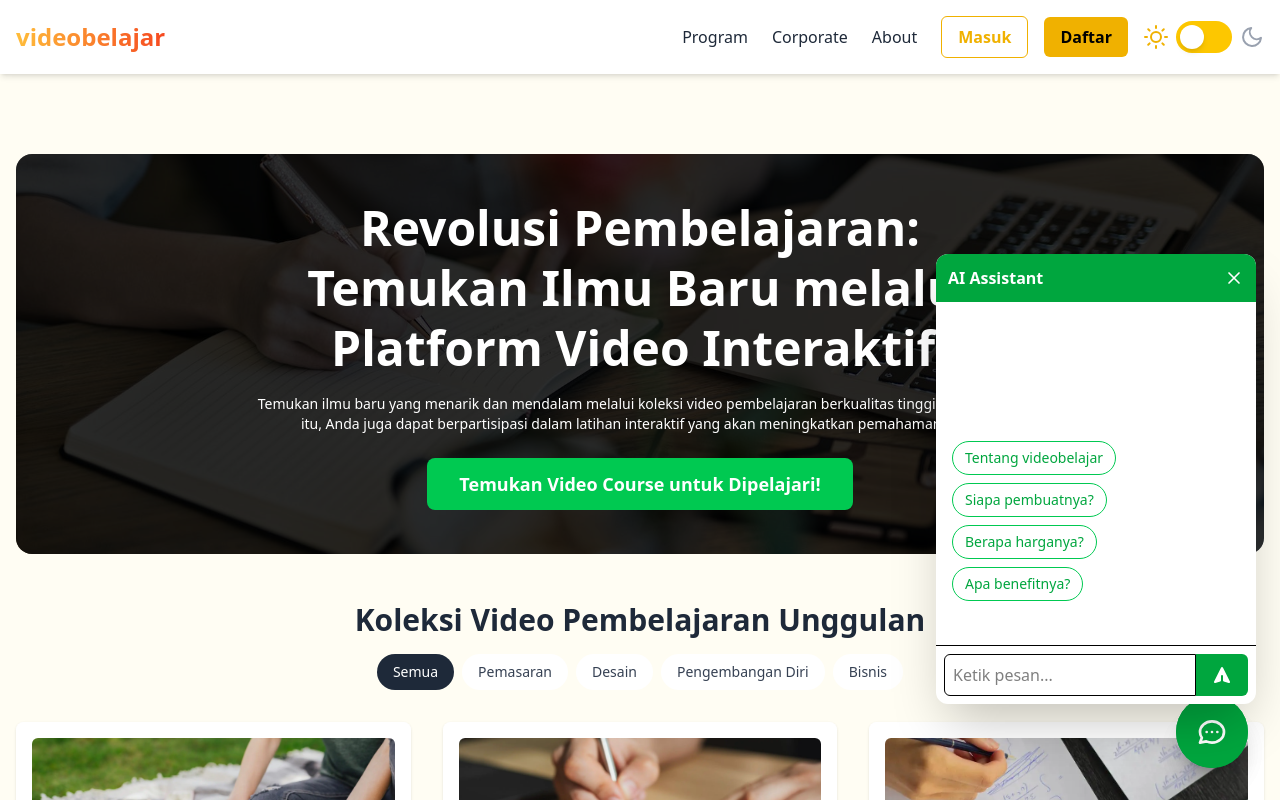
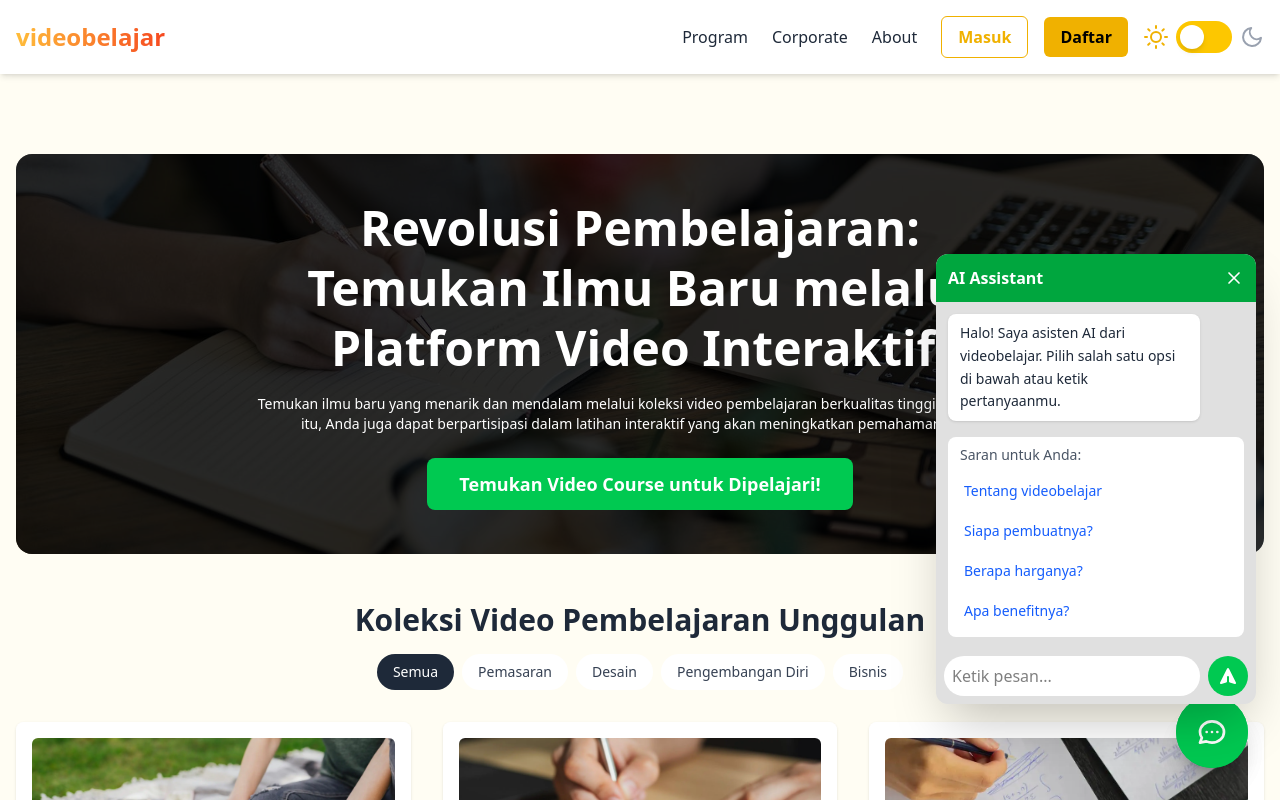
Before and after one commit to irgiadit7/missionFE2-Inter, a React app in the folder MissionFE/: page / in a window 1280 px wide. Both pictures are taken after a click on the button 1212 px from the left and 732 px from the top of the page. Shown: the top 800 px of the page. Built offline with nearby package versions, Linux system fonts and the light colour scheme; the HTML template or start-up script is replaced by a standard one.

Commit message:
styling massage(2)

```diff
--- a/MissionFE/src/components/Fragments/ChatAssistant.jsx
+++ b/MissionFE/src/components/Fragments/ChatAssistant.jsx
@@ -1,6 +1,6 @@
-import React, { useState, useEffect, useRef } from 'react';
+import React, { useState, useEffect, useRef, useContext } from 'react';
+import { DarkMode } from '../../context/DarkMode';
 
-// Data untuk tombol opsi pertanyaan awal
 const quickReplies = [
     { label: 'Tentang videobelajar', value: 'Boleh jelaskan tentang website videobelajar?' },
     { label: 'Siapa pembuatnya?', value: 'Siapa pembuat website ini?' },
@@ -8,8 +8,8 @@ const quickReplies = [
     { label: 'Apa benefitnya?', value: 'Apa saja benefit belajar di sini?' },
 ];
 
-
-const ChatAssistant = () => {
+const ChatAssistant = ({ isMobileMenuOpen }) => {
+    const { isDarkMode } = useContext(DarkMode);
     const [isOpen, setIsOpen] = useState(false);
     const [messages, setMessages] = useState([
         { from: 'bot', text: 'Halo! Saya asisten AI dari videobelajar. Pilih salah satu opsi di bawah atau ketik pertanyaanmu.' }
@@ -20,23 +20,18 @@ const ChatAssistant = () => {
     const chatBodyRef = useRef(null);
 
     useEffect(() => {
+        if (isMobileMenuOpen && isOpen) {
+            setIsOpen(false);
+        }
+    }, [isMobileMenuOpen, isOpen]);
+
+    useEffect(() => {
         if (chatBodyRef.current) {
             chatBodyRef.current.scrollTop = chatBodyRef.current.scrollHeight;
         }
     }, [messages]);
 
-    // --- FUNGSI UNTUK MENGHUBUNGI API GEMINI (MELALUI BACKEND ANDA) ---
     const getGeminiResponse = async (prompt) => {
-        // TANDA: Ganti bagian ini dengan panggilan ke backend Anda yang terhubung ke Gemini
-        // try {
-        //     const response = await fetch('https://url-backend-anda.com/api/chat', { /* ... */ });
-        //     const data = await response.json();
-        //     return data.reply;
-        // } catch (error) {
-        //     return "Maaf, terjadi kesalahan saat menghubungi asisten AI.";
-        // }
-
-        // Kode simulasi (HAPUS JIKA SUDAH TERHUBUNG KE BACKEND)
         return new Promise(resolve => {
             setTimeout(() => {
                 const lowerCasePrompt = prompt.toLowerCase();
@@ -75,8 +70,6 @@ const ChatAssistant = () => {
         });
 
         setIsLoading(false);
-        // --- PERUBAHAN LOGIKA DI SINI ---
-        // Tampilkan kembali tombol opsi setelah bot selesai menjawab
         setShowQuickReplies(true);
     };
 
@@ -94,20 +87,19 @@ const ChatAssistant = () => {
 
     return (
         <>
-            {/* Tombol Chat Responsif */}
+            {/* Tombol Chat Utama */}
             <button
                 onClick={toggleChat}
-                className="fixed bottom-6 right-6 md:bottom-8 md:right-8 bg-green-600 text-white p-4 md:p-5 rounded-full shadow-xl hover:bg-green-700 transition-all duration-300 transform hover:scale-110 z-50"
+                className="fixed bottom-6 right-6 md:bottom-8 md:right-8 bg-green-500 text-white p-4 md:p-5 rounded-full shadow-xl hover:bg-green-600 transition-all duration-300 transform hover:scale-110 z-50"
                 aria-label="Buka Chat"
             >
-                <svg xmlns="http://www.w3.org/2000/svg" className="h-7 w-7 md:h-8 md:w-8" fill="none" viewBox="0 0 24 24" stroke="currentColor">
-                    <path strokeLinecap="round" strokeLinejoin="round" strokeWidth={2} d="M8 12h.01M12 12h.01M16 12h.01M21 12c0 4.418-4.03 8-9 8a9.863 9.863 0 01-4.255-.949L3 20l1.395-3.72C3.512 15.042 3 13.574 3 12c0-4.418 4.03-8 9-8s9 3.582 9 8z" />
-                </svg>
+                <svg xmlns="http://www.w3.org/2000/svg" className="h-7 w-7 md:h-8 md:w-8" fill="none" viewBox="0 0 24 24" stroke="currentColor"><path strokeLinecap="round" strokeLinejoin="round" strokeWidth={2} d="M8 12h.01M12 12h.01M16 12h.01M21 12c0 4.418-4.03 8-9 8a9.863 9.863 0 01-4.255-.949L3 20l1.395-3.72C3.512 15.042 3 13.574 3 12c0-4.418 4.03-8 9-8s9 3.582 9 8z" /></svg>
             </button>
 
-            {/* Jendela Chat */}
             {isOpen && (
-                <div className="fixed bottom-24 right-6 w-80 h-[450px] bg-white dark:bg-gray-800 rounded-xl shadow-2xl flex flex-col z-50 transition-all duration-300">
+                // Latar Belakang Utama Jendela Chat (Gaya WhatsApp)
+                <div className={`fixed bottom-24 right-6 w-80 h-[450px] rounded-xl shadow-2xl flex flex-col z-50 transition-all duration-300 ${isDarkMode ? 'bg-[#0b141a]' : 'bg-[#E0E0E0]'}`}>
+                    {/* Header Chat */}
                     <div className="bg-green-600 text-white p-3 flex justify-between items-center rounded-t-xl">
                         <h3 className="font-semibold">AI Assistant</h3>
                         <button onClick={toggleChat} className="hover:opacity-75">
@@ -115,40 +107,57 @@ const ChatAssistant = () => {
                         </button>
                     </div>
 
-                   <div ref={chatBodyRef} className="flex-1 p-4 overflow-y-auto chat-body-scrollbar">
+                    {/* Area Pesan */}
+                    <div ref={chatBodyRef} className="flex-1 p-3 overflow-y-auto chat-body-scrollbar">
                         {messages.map((msg, index) => (
-                            <div key={index} className={`mb-3 flex ${msg.from === 'bot' ? 'justify-start' : 'justify-end'}`}>
-                                <div className={`inline-block py-2 px-3 rounded-lg max-w-[85%] ${msg.from === 'bot' ? ' text-white' : 'bg-green-200 dark:bg-green-900'}`}>
-                                    <p className={`text-sm leading-relaxed ${msg.from === 'bot' ? 'text-white' : 'text-gray-800 dark:text-gray-200'}`}>{msg.text}</p>
+                            <div key={index} className={`mb-2 flex ${msg.from === 'bot' ? 'justify-start' : 'justify-end'}`}>
+                                {/* Gelembung Chat (Gaya WhatsApp) */}
+                                <div className={`relative py-2 px-3 rounded-lg max-w-[85%] shadow-sm ${msg.from === 'bot'
+                                    ? (isDarkMode ? 'bg-[#2a3942]' : 'bg-white')
+                                    : (isDarkMode ? 'bg-[#005c4b]' : 'bg-[#dcf8c6]')
+                                }`}>
+                                    {/* Teks di dalam Chat */}
+                                    <p className={`text-sm leading-relaxed ${isDarkMode ? 'text-gray-200' : 'text-gray-800'}`}>{msg.text}</p>
                                 </div>
                             </div>
                         ))}
                          {showQuickReplies && !isLoading && (
-                            <div className="mt-4 flex flex-col items-start space-y-2">
+                            // Tombol Opsi Pertanyaan (Gaya WhatsApp)
+                            <div className={`mt-4 p-2 rounded-lg ${isDarkMode ? 'bg-[#2a3942]' : 'bg-white'}`}>
+                                <p className={`text-sm mb-2 px-1 ${isDarkMode ? 'text-gray-300' : 'text-gray-600'}`}>Saran untuk Anda:</p>
+                                <div className="flex flex-col items-start space-y-1">
                                     {quickReplies.map((reply) => (
                                         <button
                                             key={reply.label}
                                             onClick={() => handleQuickReplyClick(reply.value)}
-                                        className="text-sm text-green-600 dark:text-green-400 bg-white dark:bg-gray-700 border border-green-500 dark:border-green-600 py-1.5 px-3 rounded-full hover:bg-green-50 dark:hover:bg-gray-600 transition-colors"
+                                            className={`w-full text-left text-sm p-2 rounded transition-colors ${isDarkMode
+                                                ? 'text-blue-300 hover:bg-gray-700'
+                                                : 'text-blue-600 hover:bg-gray-100'
+                                            }`}
                                         >
                                             {reply.label}
                                         </button>
                                     ))}
                                 </div>
+                            </div>
                         )}
                     </div>
 
-                    <div className="p-2 border-t dark:border-gray-700 flex">
+                    {/* Area Input (Gaya WhatsApp) */}
+                    <div className={`p-2 flex items-center ${isDarkMode ? 'bg-transparent' : 'bg-transparent'}`}>
                         <input
                             type="text"
                             value={inputValue}
                             onChange={(e) => setInputValue(e.target.value)}
                             onKeyPress={(e) => e.key === 'Enter' && handleFormSubmit()}
-                            placeholder={isLoading ? 'Menunggu balasan...' : 'Ketik pesan...'}
+                            placeholder={'Ketik pesan...'}
                             disabled={isLoading}
-                            className="flex-1 p-2 border rounded-l-md focus:outline-none focus:ring-1 focus:ring-green-500 dark:bg-gray-700 dark:border-gray-600 dark:text-white disabled:opacity-50"
+                            className={`flex-1 p-2 border-none rounded-full focus:outline-none disabled:opacity-50 ${isDarkMode
+                                ? 'bg-[#2a3942] text-white'
+                                : 'bg-white text-black'
+                            }`}
                         />
-                        <button onClick={handleFormSubmit} disabled={isLoading} className="bg-green-600 text-white px-4 rounded-r-md hover:bg-green-700 disabled:opacity-50">
+                        <button onClick={handleFormSubmit} disabled={isLoading} className="bg-green-500 text-white w-10 h-10 ml-2 rounded-full flex items-center justify-center hover:bg-green-600 disabled:opacity-50">
                              <svg xmlns="http://www.w3.org/2000/svg" className="h-5 w-5" viewBox="0 0 20 20" fill="currentColor"><path d="M10.894 2.553a1 1 0 00-1.788 0l-7 14a1 1 0 001.169 1.409l5-1.429A1 1 0 009 15.571V11a1 1 0 112 0v4.571a1 1 0 00.725.962l5 1.428a1 1 0 001.17-1.408l-7-14z" /></svg>
                         </button>
                     </div>
--- a/MissionFE/src/components/Layouts/Header.jsx
+++ b/MissionFE/src/components/Layouts/Header.jsx
@@ -1,9 +1,12 @@
 import React, { useContext, useState, useEffect, useRef } from 'react';
-import { Link } from 'react-router-dom';
+import { Link, useOutletContext } from 'react-router-dom'; // Import useOutletContext
 import { DarkMode } from '../../context/DarkMode';
 import ThemeToggle from '../Elements/Toggle/ThemeToggle';
 
 const Header = ({ simple = false }) => {
+    // State isMobileMenuOpen sekarang diambil dari RootLayout
+    const { isMobileMenuOpen, setIsMobileMenuOpen } = useOutletContext();
+
     const { isDarkMode, setIsDarkMode } = useContext(DarkMode);
     const [openMenu, setOpenMenu] = useState(null);
     const [isLoggedIn, setIsLoggedIn] = useState(false);
@@ -11,8 +14,6 @@ const Header = ({ simple = false }) => {
     const [isProfileDropdownOpen, setIsProfileDropdownOpen] = useState(false);
     const profileTimeoutRef = useRef(null);
     const menuTimeoutRef = useRef(null);
-
-    const [isMobileMenuOpen, setIsMobileMenuOpen] = useState(false);
 
     useEffect(() => {
         const token = localStorage.getItem("token");
@@ -37,6 +38,7 @@ const Header = ({ simple = false }) => {
     const handleMenuMouseEnter = (menu) => { clearTimeout(menuTimeoutRef.current); setOpenMenu(menu); };
     const handleMenuMouseLeave = () => { menuTimeoutRef.current = setTimeout(() => setOpenMenu(null), 200); };
 
+    // Fungsi ini sekarang menggunakan setIsMobileMenuOpen dari context
     const toggleMobileMenu = () => {
         setIsMobileMenuOpen(prev => !prev);
         setOpenMenu(null);
@@ -50,6 +52,7 @@ const Header = ({ simple = false }) => {
         setIsMobileMenuOpen(false);
     };
 
+    // ... (sisa kode komponen Header Anda tidak perlu diubah, biarkan sama)
     const programMenuData = { 'Pemasaran': [ { id: 2, title: 'Digital Marketing Fundamental' }, { id: 6, title: 'Social Media Marketing Strategy' } ], 'Desain': [ { id: 3, title: 'Manajemen Waktu Efektif' }, { id: 7, title: 'Design Fundamentals' } ], 'Pengembangan Diri': [ { id: 4, title: 'Public Speaking Mastery' }, { id: 8, title: 'Time Management Hacks' } ], 'Bisnis': [ { id: 1, title: 'Big 4 Auditor Financial Analyst' }, { id: 5, title: 'Financial Planning for Beginners' }, { id: 9, title: 'Entrepreneurship 101' } ] };
     const animationStyles = `
         .animate-gradient-flow { background: linear-gradient(90deg, #F64920, #FFBD3A, #F64920); background-size: 200% auto; color: transparent; -webkit-background-clip: text; background-clip: text; animation: gradient-flow 6s linear infinite; }
--- a/MissionFE/src/components/Layouts/RootLayout.jsx
+++ b/MissionFE/src/components/Layouts/RootLayout.jsx
@@ -1,23 +1,22 @@
-import React from 'react';
+import React, { useState } from 'react';
 import { Outlet, useLocation } from 'react-router-dom';
 import ChatAssistant from '../Fragments/ChatAssistant';
 
 const RootLayout = () => {
   const location = useLocation();
+  // State untuk status menu mobile sekarang ada di sini
+  const [isMobileMenuOpen, setIsMobileMenuOpen] = useState(false);
 
-  // Daftar path di mana tombol chat akan disembunyikan
   const hiddenPaths = ['/learn', '/certificate'];
-
-  // Cek apakah path saat ini diawali dengan salah satu path yang harus disembunyikan
   const isChatHidden = hiddenPaths.some(path => location.pathname.startsWith(path));
 
   return (
     <>
-      {/* Outlet akan merender komponen halaman yang sesuai dengan URL */}
-      <Outlet />
+      {/* Outlet sekarang meneruskan state & setter-nya ke semua halaman (termasuk Header) */}
+      <Outlet context={{ isMobileMenuOpen, setIsMobileMenuOpen }} />
 
-      {/* Tampilkan ChatAssistant hanya jika tidak berada di halaman yang disembunyikan */}
-      {!isChatHidden && <ChatAssistant />}
+      {/* ChatAssistant menerima status menu mobile sebagai prop */}
+      {!isChatHidden && <ChatAssistant isMobileMenuOpen={isMobileMenuOpen} />}
     </>
   );
 };
```
Lines whose indentation alone changed are shown as unchanged.
